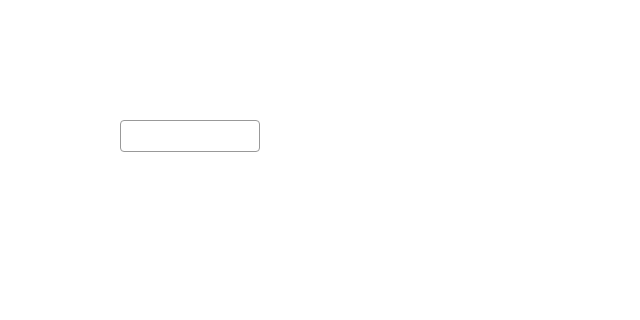
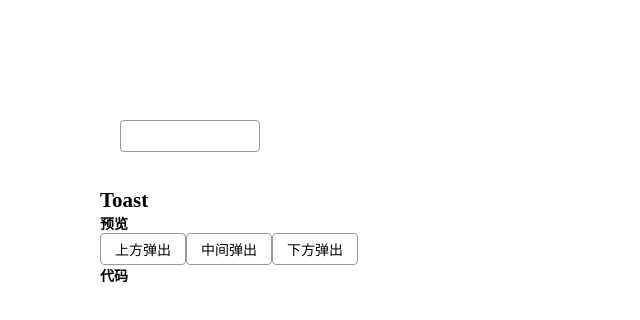
Before and after one commit to wang7211401/vue-ui, a Vue app: page / in a window 1280 px wide. Shown: the top 320 px of the page, without its empty margins (0-640 px from the left). Built offline with nearby package versions, Linux system fonts and the light colour scheme.

Commit message:
更新单元测试

```diff
--- a/src/demo.vue
+++ b/src/demo.vue
@@ -1,18 +1,36 @@
 <template>
     <div id="app" style="padding:100px;">
-        <div style="padding:20px;">
-              <g-cascader :source.sync="source" popover-height="200px"
-              @update:source="onUpdateSource"
-              @update:selected="onUpdateSelected"
-              :selected.sync="selected" :load-data="loadData"></g-cascader>
+      <div style="padding:20px;">
+            <g-cascader :source.sync="source" popover-height="200px"
+            @update:source="onUpdateSource"
+            @update:selected="onUpdateSelected"
+            :selected.sync="selected" :load-data="loadData"></g-cascader>
+      </div>
+      <div style="padding-top: 16px;">
+        <h2>Toast</h2>
+        <p>
+          <strong>预览</strong>
+        </p>
+        <div>
+          <g-button @click="$toast('点击弹出提示')">上方弹出</g-button>
+          <g-button @click="$toast('点击弹出提示', {position:'middle'})">中间弹出</g-button>
+          <g-button @click="$toast('点击弹出提示', {position:'bottom'})">下方弹出</g-button>
         </div>
+        <p>
+          <strong>代码</strong>
+        </p>
+      </div>
     </div>
 </template>
 <script>
 import Button from "./button";
 import Cascader from "./cascader";
+import plugin from './plugin'
 import db from "./db";
 import {removeListener} from './click-outside'
+import Vue from 'vue'
+Vue.use(plugin)
+
 
 function ajax(parentId = 0) {
   return new Promise((resolve, reject) => {
@@ -63,7 +81,7 @@ export default {
       //     ]
       //   }
       // ],
-      source: []
+      source: [],
     };
   },
   created() {
@@ -100,4 +118,7 @@ html {
 body {
   font-size: var(--font-size);
 }
+.gulu-toast {
+  z-index: 30 !important;
+}
 </style>
--- a/src/popover.vue
+++ b/src/popover.vue
@@ -42,7 +42,7 @@ export default {
             this.$refs.popover.addEventListener('mouseleave',this.close)
         }
     },
-    destroyed(){
+    beforeDestroy(){
          if(this.trigger === 'click'){
             this.$refs.popover.removeEventListener('click',this.onClick)
         }else{
```
Also changed, not shown: 8 other files (tests, documents, lock files or other folders).
